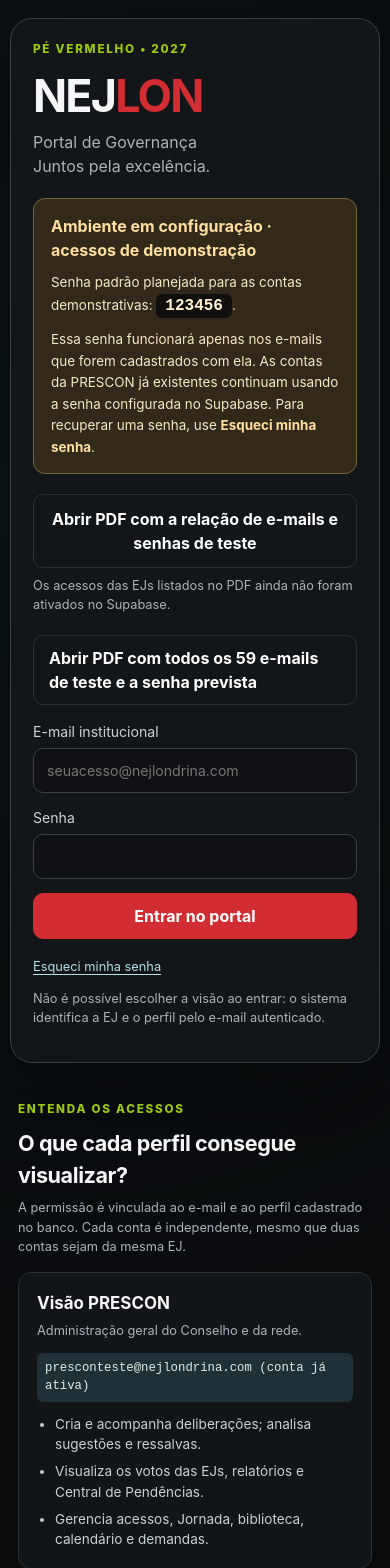
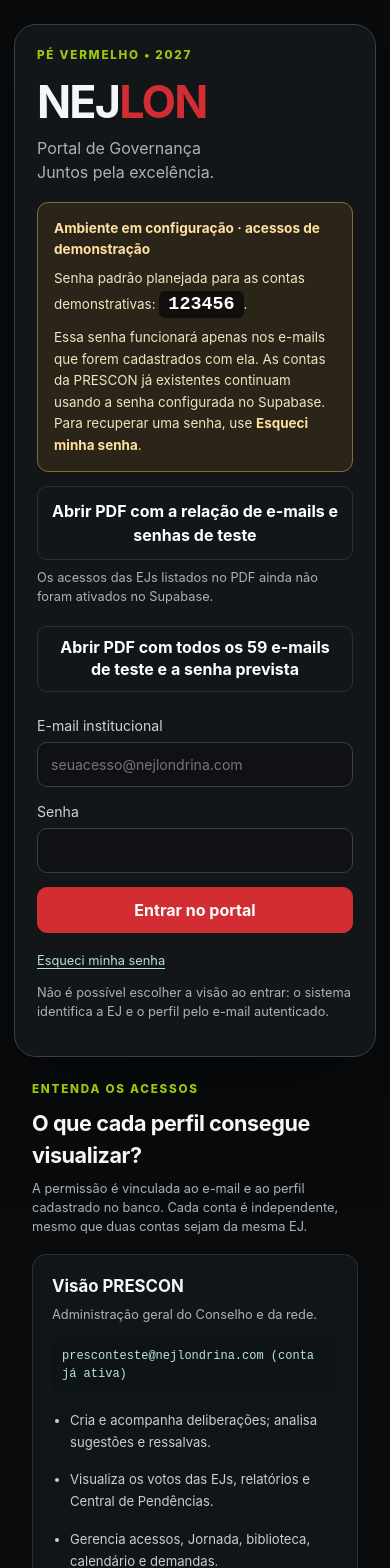
Before and after one commit to geisilyvargas-unect/portal-nejlon-2027, a Next.js app in the folder portal-nejlon-2027/: page /login in a window 390 px wide. Shown: the top 1568 px of the page. Built offline with nearby package versions, Linux system fonts and the light colour scheme.

Commit message:
style(login): polished responsive access guide and PDF link

```diff
--- a/portal-nejlon-2027/app/globals.css
+++ b/portal-nejlon-2027/app/globals.css
@@ -155,3 +155,23 @@ hr { border:none; border-top:1px solid var(--border); margin:22px 0; } details {
 .access-guide-account{font-size:.77rem;color:#ddedea;background:#203036;border-radius:6px;padding:6px 8px;overflow-wrap:anywhere;display:inline-block;max-width:100%}
 .access-guide-card ul{padding-left:18px;margin:12px 0 0;display:grid;gap:7px;font-size:.85rem;color:#c8d0d2}
 @media(max-width:760px){.access-guide-grid{grid-template-columns:1fr}.login-top{padding:18px 10px}.login-top .login-card{padding:22px}}
+
+
+/* Guia público de acesso e perfis de demonstração */
+.landing{min-height:100vh;background:var(--bg)}
+.login-top{min-height:initial;padding:50px 20px 35px}
+.login-pdf-link{margin:15px 0 23px}
+.login-pdf-link .button{width:100%;white-space:normal;text-align:center;line-height:1.35}
+.login-demo-note{padding:15px 16px;border:1px solid #846b33;background:#2b2519;color:#f1e3c1;border-radius:11px;font-size:.85rem;line-height:1.55;margin:18px 0 0}
+.login-demo-note p{margin:8px 0 0}
+.login-demo-note code{font-weight:800;font-size:1.15rem;color:#fff}
+.landing-access-guide{max-width:1240px;margin:0 auto;padding:12px 20px 55px}
+.access-guide{display:grid;gap:18px}
+.access-guide-heading h2{margin-top:8px}
+.access-guide-grid{display:grid;grid-template-columns:repeat(2,minmax(0,1fr));gap:15px}
+.access-guide-card{background:var(--surface);border:1px solid var(--border);border-radius:14px;padding:19px;min-width:0}
+.access-guide-card h3{font-size:1.05rem;margin-bottom:6px}
+.access-guide-account{display:block;background:#0e1416;border-radius:8px;padding:10px;font-size:.75rem;overflow-wrap:anywhere;color:#bbe1e4}
+.access-guide-card ul{padding-left:18px;margin-bottom:0;font-size:.82rem;line-height:1.7}
+.access-guide-card li{margin:4px 0}
+@media(max-width:680px){.access-guide-grid{grid-template-columns:1fr}.login-top{padding:24px 14px 12px}.landing-access-guide{padding:12px 14px 35px}.login-card{padding:22px}}
```
